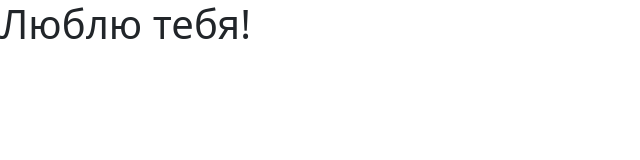
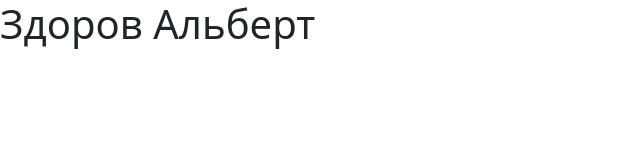
Before and after one commit to TimurGalanin/Galanin.T.R, a plain HTML site: page index.html in a window 1280 px wide. Shown: the whole page, without its empty margins (0-640 px from the left). Drawn offline with nearby package versions, Linux system fonts and the light colour scheme.

Commit message:
first commit

```diff
--- a/index.html
+++ b/index.html
@@ -11,7 +11,7 @@
     <title>Привет мир!</title>
   </head>
   <body>
-    <h1>Люблю тебя!</h1>
+    <h1>Здоров Альберт</h1>
 
     <!-- Дополнительный JavaScript; выберите один из двух! -->
 
```
